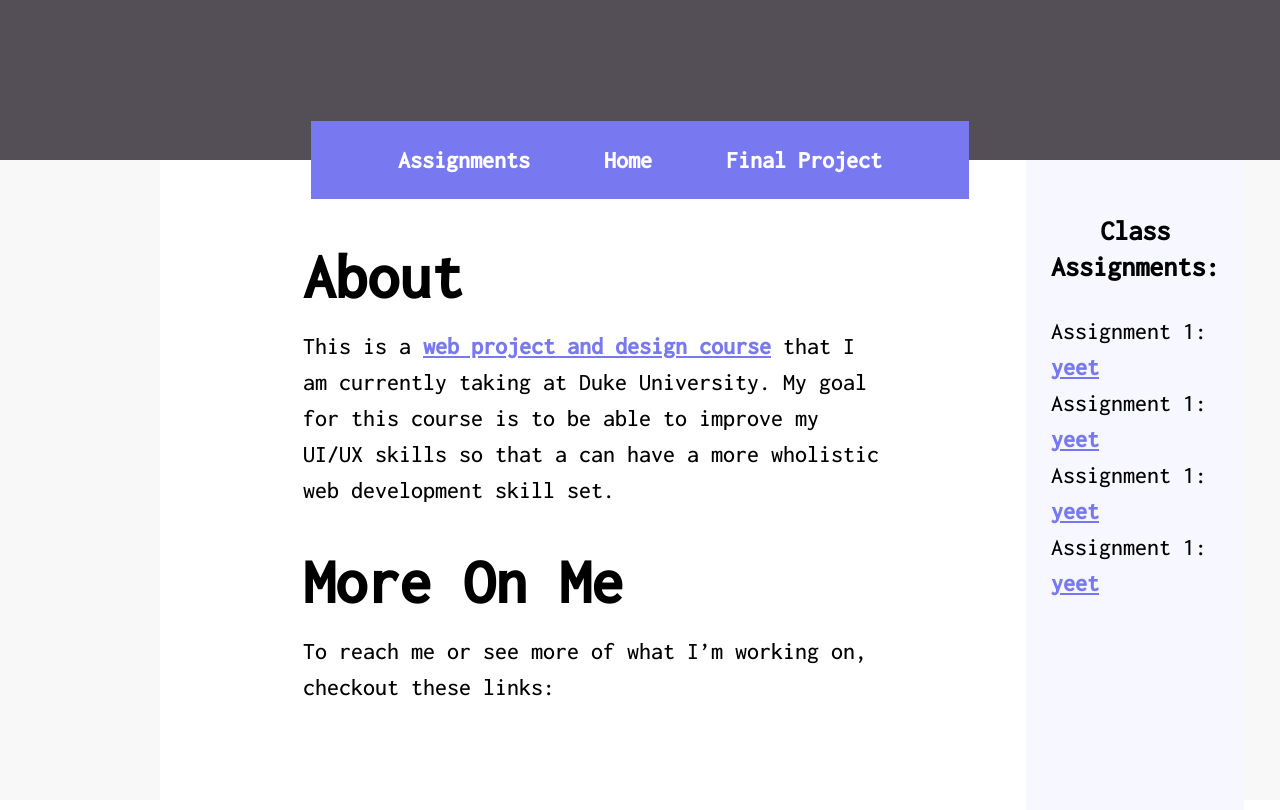
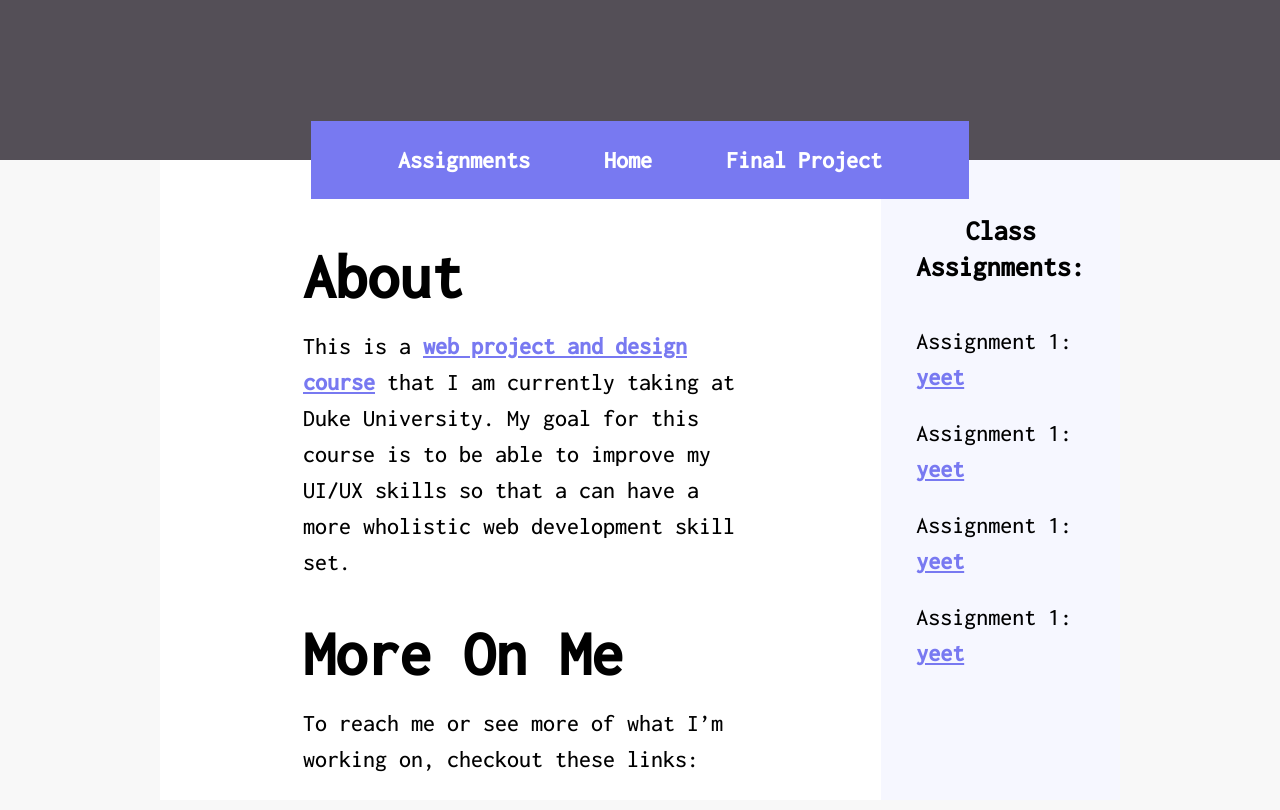
Before and after one commit to joshpetit/web-project-design, a Next.js app: page / in a window 1280 px wide. Shown: the top 810 px of the page. Built offline with nearby package versions, Linux system fonts and the light colour scheme.

Commit message:
Finish most of stylings

```diff
--- a/styles/Home.module.css
+++ b/styles/Home.module.css
@@ -5,7 +5,7 @@
   flex-direction: column;
   align-items: center;
   height: 100vh;
-  background-color: #F8F8F8
+  flex-basis: auto;
 }
 
 .primary {
@@ -105,18 +105,20 @@
 }
 
 .main {
-  position: relative;
   display: flex;
   justify-content: start;
   align-self: center;
+  flex-basis: auto;
   max-width: 75vw;
   height: 100%;
   width: 100%;
   background-color: #FFFFFF;
+  flex-wrap: wrap;
 }
 
 .textSection {
   display: flex;
+  flex: 2;
   flex-direction: column;
   /*width: 30vw;*/
   margin-top: 50px;
@@ -126,7 +128,7 @@
 }
 
 .textBlob {
-  width: 580px;
+  width: 34vw;
   margin: 15px;
 }
 
@@ -144,13 +146,11 @@
 
 .assignments {
   display: flex;
+  flex: 2;
   flex-direction: column;
   background-color: #F6F7FF;
-  height: 100%;
   width: 100%;
-  margin-right: 120px;
   padding: 25px;
-
   padding-left: 75;
   padding-right: 75;
 }
@@ -160,4 +160,5 @@
 }
 
 .assignment {
+  margin: 10px;
 }
--- a/styles/globals.css
+++ b/styles/globals.css
@@ -1,5 +1,6 @@
 html,
 body {
+  background-color: #F8F8F8;
   font-family: Inconsolata;
   font-weight: 300;
   padding: 0;
```
